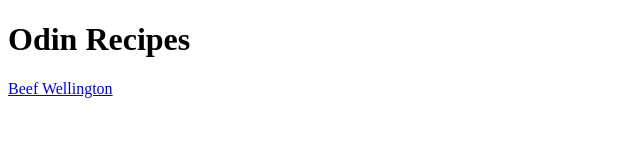
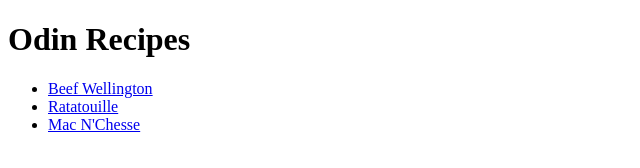
Before and after one commit to Pointricky111/odin-recipes, a plain HTML site: page index.html in a window 1280 px wide. Shown: the whole page, without its empty margins (0-640 px from the left). Drawn offline with Linux system fonts and the light colour scheme.

Commit message:
Links
created a ul of links to further recipes

```diff
--- a/index.html
+++ b/index.html
@@ -7,6 +7,10 @@
 
     <body>
         <h1><strong>Odin Recipes</strong></h1>
-            <p><a href="./recipes/wellington.html" target="_blank" rel="noopener noreferrer">Beef Wellington</a></p>
+            <ul>
+                <li><a href="./recipes/wellington.html" target="_blank" rel="noopener noreferrer">Beef Wellington</a></li>
+                <li><a href="./recipes/ratatouille.html" target="_blank" rel="noopener noreferrer">Ratatouille</a></li>
+                <li><a href="./recipes/macncheese.html" target="_blank" rel="noopener noreferrer"> Mac N'Chesse</a></li>
+            </ul>
     </body>
 </html>
```
